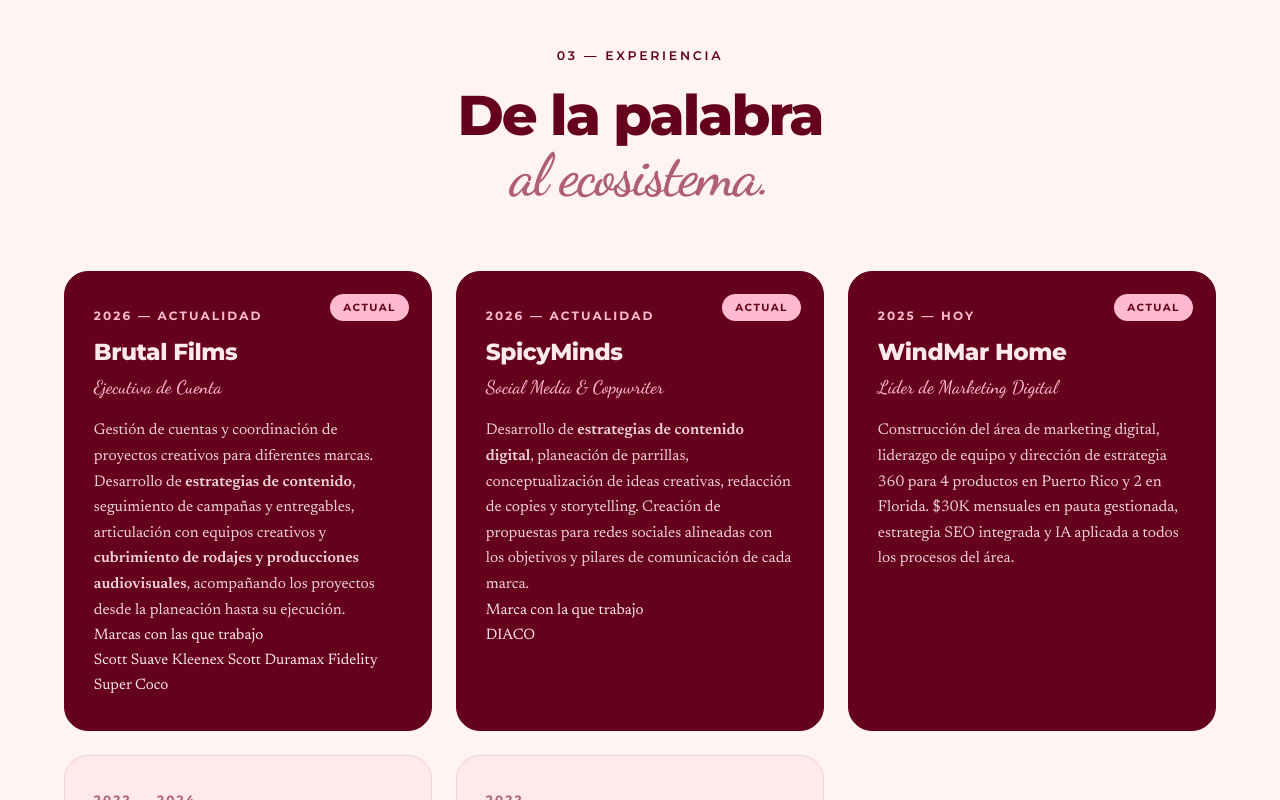
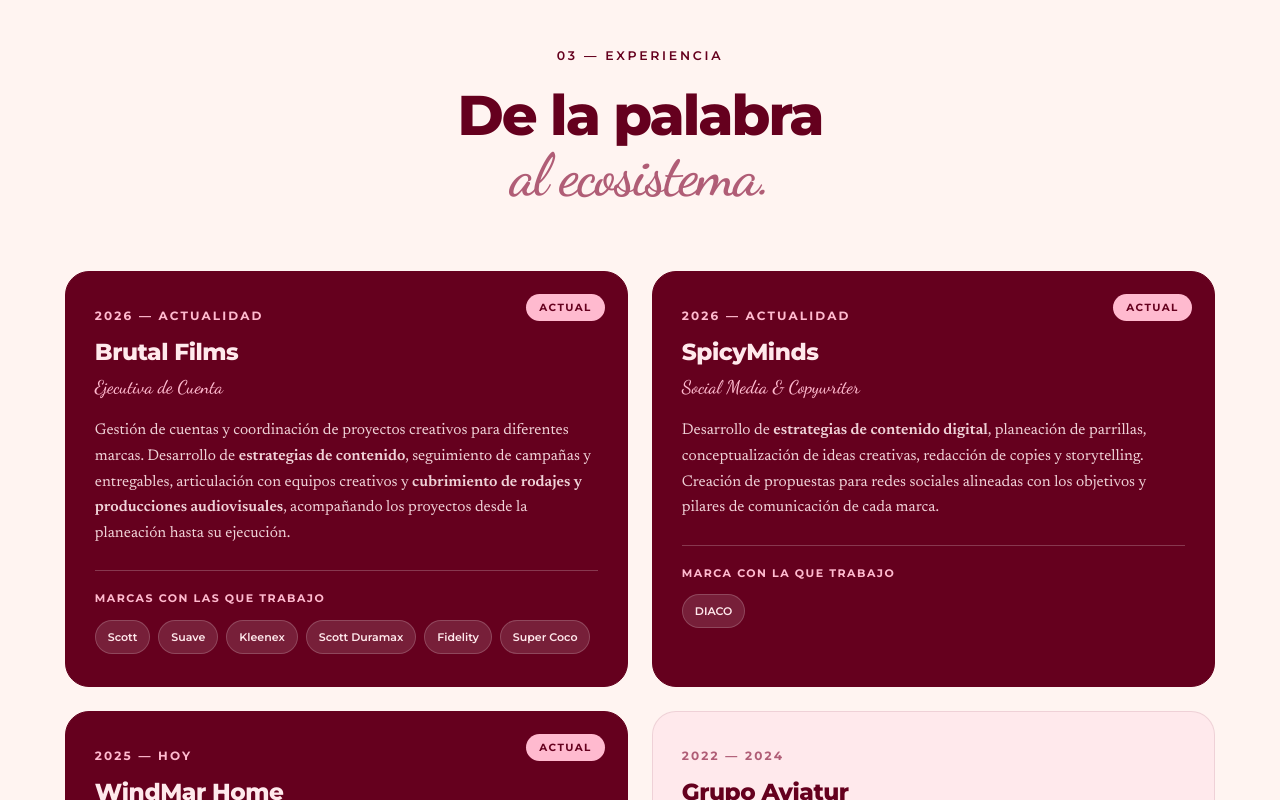
Before and after one commit to Danielalozano1812/PortafolioDanielaAlejandraLozano, a plain HTML site: page index.html in a window 1280 px wide. Shown: the part 11200-12000 px from the top of the page. Drawn offline with Linux system fonts and the light colour scheme.

Commit message:
Update styles.css

```diff
--- a/styles.css
+++ b/styles.css
@@ -2373,6 +2373,83 @@
   text-align: left;
 }
 
+/* ==========================================
+   EXPERIENCIA - TARJETAS ACTUALES Y MARCAS
+   ========================================== */
+
+/* Organizar las cinco experiencias */
+.experience .timeline {
+  display: grid;
+  grid-template-columns: repeat(2, minmax(0, 1fr));
+  gap: 24px;
+  align-items: stretch;
+  max-width: 1150px;
+  margin: 0 auto;
+}
+
+.experience .timeline__card {
+  min-width: 0;
+}
+
+/* Brutal Films y SpicyMinds en vinotinto */
+.experience .timeline__card--current {
+  background: var(--cherry);
+  color: var(--cream);
+}
+
+.experience .timeline__card--current h3,
+.experience .timeline__card--current p {
+  color: var(--cream);
+}
+
+.experience .timeline__card--current .timeline__year,
+.experience .timeline__card--current .timeline__role {
+  color: var(--pink);
+}
+
+/* Marcas dentro de las tarjetas */
+.timeline__brands {
+  margin-top: 24px;
+  padding-top: 18px;
+  border-top: 1px solid rgba(255, 255, 255, 0.22);
+}
+
+.timeline__brands-title {
+  display: block;
+  font-family: var(--sans);
+  font-size: 11px;
+  font-weight: 700;
+  letter-spacing: 1.5px;
+  text-transform: uppercase;
+  color: var(--pink);
+  margin-bottom: 12px;
+}
+
+.timeline__brands-list {
+  display: flex;
+  flex-wrap: wrap;
+  gap: 8px;
+}
+
+.timeline__brands-list span {
+  padding: 7px 12px;
+  border-radius: 30px;
+  background: rgba(255, 255, 255, 0.12);
+  border: 1px solid rgba(255, 255, 255, 0.18);
+  color: var(--cream);
+  font-family: var(--sans);
+  font-size: 11px;
+  font-weight: 600;
+}
+
+/* Adaptación para celular */
+@media (max-width: 700px) {
+  .experience .timeline {
+    grid-template-columns: 1fr;
+  }
+}
+
+
 .diaco-pillar {
   background: #fff7f8;
   border: 1px solid #f2cbd5;
```
